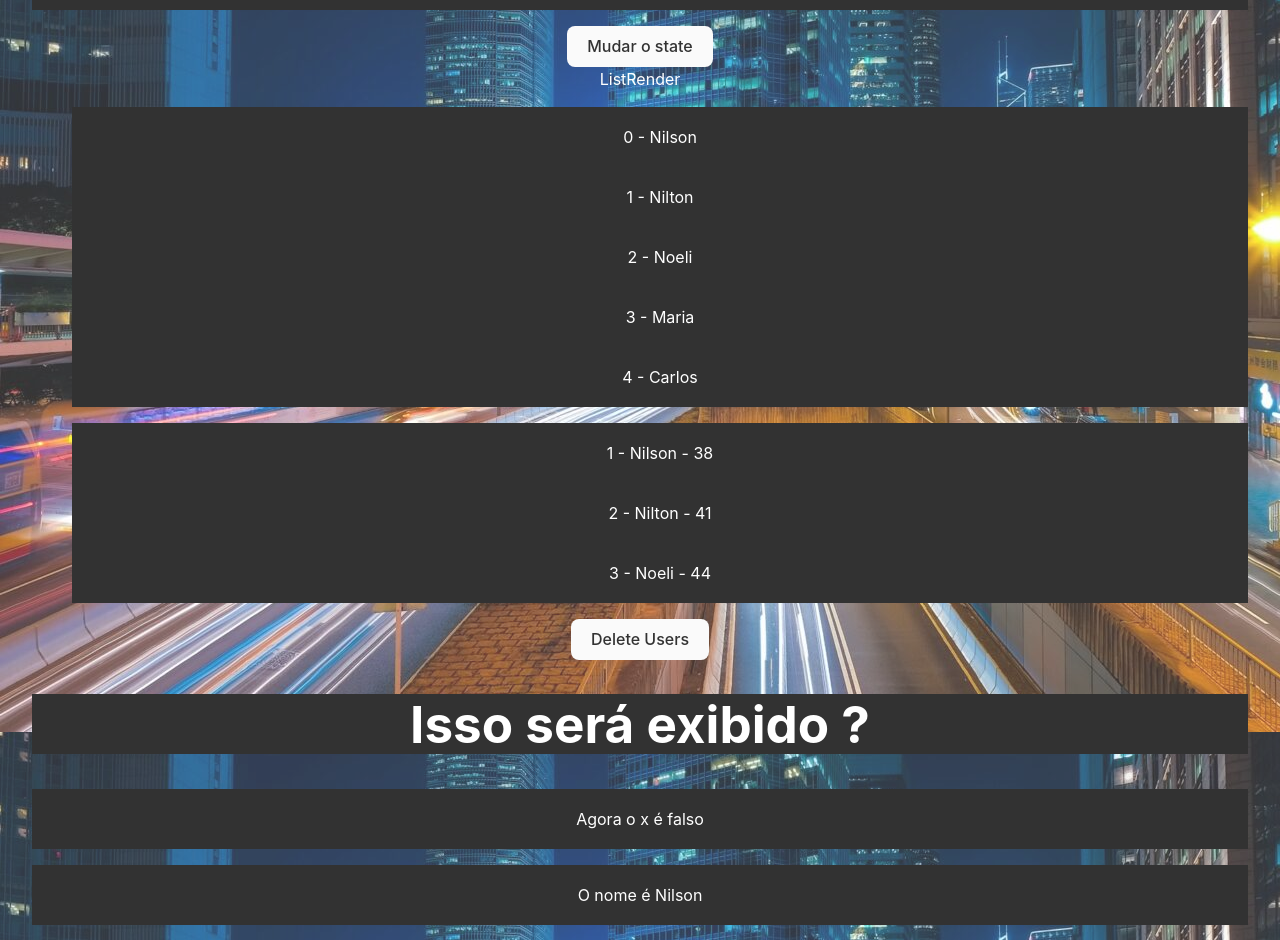
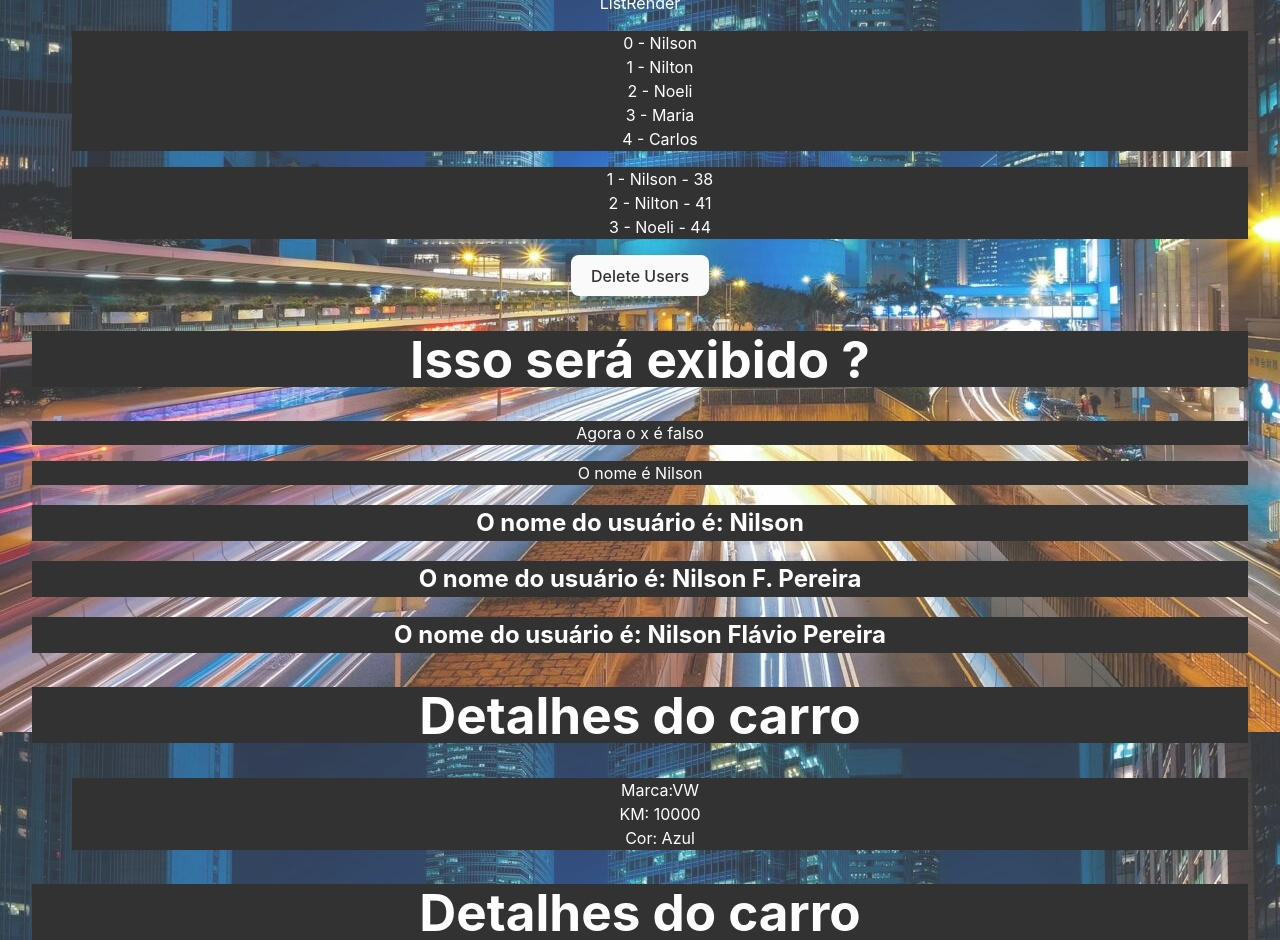
Before and after one commit to NFPereira/Cursos, a React (Vite) app in the folder REACTJS/React_Do_Zero_A_Maestria/Arquivos/3_AVANCANDO_EM_REACT/avancando-em-react/: page / in a window 1280 px wide. Shown: the part 1860-2800 px from the top of the page. Built offline with nearby package versions, Linux system fonts and the light colour scheme.

Commit message:
Reaproveitamento de componentes

```diff
--- a/REACTJS/React_Do_Zero_A_Maestria/Arquivos/3_AVANCANDO_EM_REACT/avancando-em-react/src/App.css
+++ b/REACTJS/React_Do_Zero_A_Maestria/Arquivos/3_AVANCANDO_EM_REACT/avancando-em-react/src/App.css
@@ -41,11 +41,6 @@
   color: #888;
 }
 p, h1, h2, ul li{
-  display: flex;
-  align-items: center;
-  justify-content: center;
-  height: 60px;
-  text-align: 100%;
   width: 100%;
   list-style: none;
   background-color: black;
--- a/REACTJS/React_Do_Zero_A_Maestria/Arquivos/3_AVANCANDO_EM_REACT/avancando-em-react/src/App.jsx
+++ b/REACTJS/React_Do_Zero_A_Maestria/Arquivos/3_AVANCANDO_EM_REACT/avancando-em-react/src/App.jsx
@@ -37,7 +37,10 @@ const App = () => {
       <ShowUserName name={nome} />
       {/*Passando valor por state*/}
       <ShowUserName name={userName} />
-      <CarsDetail marca="VW" km={10000} cor="Azul" />
+      <CarsDetail marca="VW" km={10000} cor="Azul" newCar={false} />
+      {/*Reaproveitamento*/}
+      <CarsDetail marca="Ford" km={0} cor="Vermelha" newCar={true} />
+      <CarsDetail marca="Fiat" km={4500} cor="Branco" newCar={false} />
     </>
   )
 }
--- a/REACTJS/React_Do_Zero_A_Maestria/Arquivos/3_AVANCANDO_EM_REACT/avancando-em-react/src/components/CarsDetail.jsx
+++ b/REACTJS/React_Do_Zero_A_Maestria/Arquivos/3_AVANCANDO_EM_REACT/avancando-em-react/src/components/CarsDetail.jsx
@@ -1,7 +1,7 @@
 import React from 'react'
 
-/* Detructuring em props */
-const CarsDetail = ({marca, km, cor}) => {
+/* Destructuring em props */
+const CarsDetail = ({marca, km, cor, newCar}) => {
    return (
       <div>
          <h1>Detalhes do carro</h1>
@@ -10,6 +10,7 @@ const CarsDetail = ({marca, km, cor}) => {
             <li>KM: {km}</li>
             <li>Cor: {cor}</li>
          </ul>
+         {newCar && <p>Este carro é novo!</p> }
       </div>
    )
 }
```
